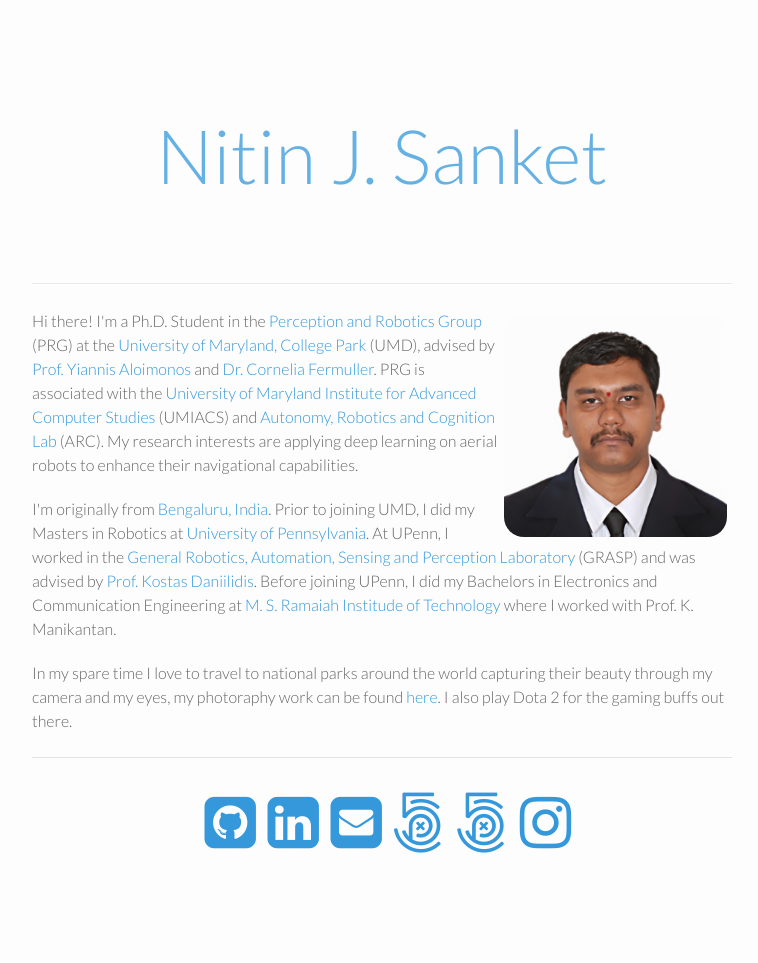
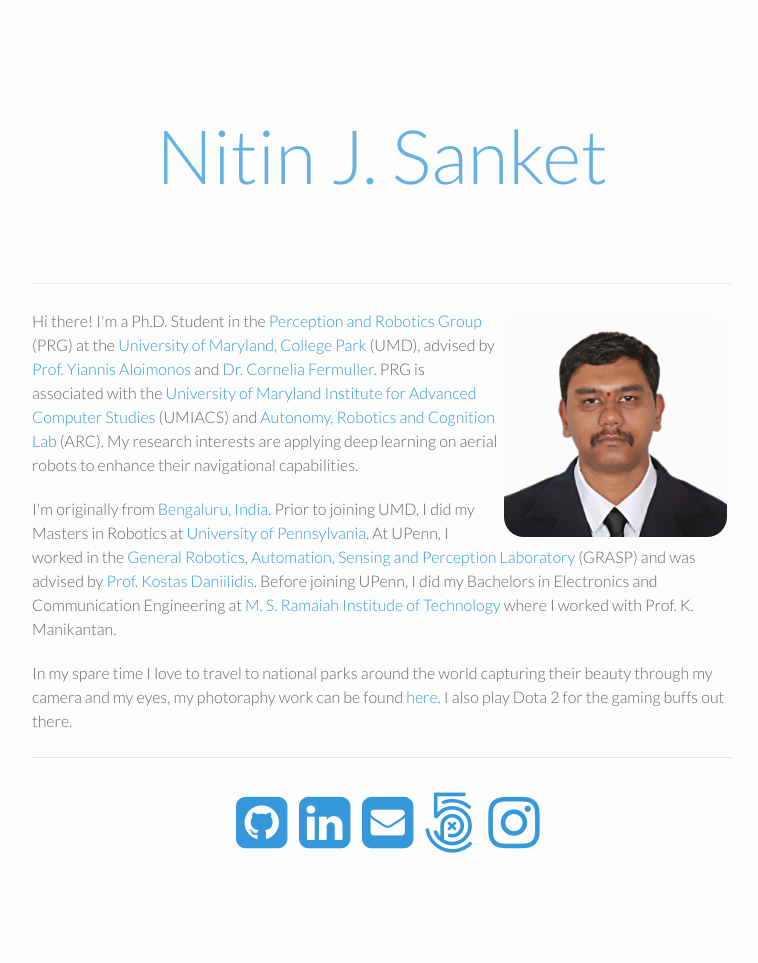
Before and after one commit to NitinJSanket/nitinjsanket.github.io.bak, a Jekyll site: the page built from index.html, in a window 1280 px wide. Shown: the part 100-1063 px from the top of the page, without its empty margins (258-1016 px from the left). Built offline with Jekyll 4.4.1, drawn with Linux system fonts in a browser that asks for light colours; the list of posts is cut into pages by our own code; grey boxes are pictures that could not be loaded.

```diff
--- a/index.html
+++ b/index.html
@@ -32,9 +32,6 @@
      <a href="//500px.com/{{ site.author.500px }}" target="_blank">
       <i class="fa fa-500px"></i>
     </a>
-    <a href="//500px.com/{{ site.author.500px }}" target="_blank">
-      <i class="fa fa-500px"></i>
-    </a>
     <a href="//instagram.com/{{ site.author.instagram }}" target="_blank">
       <i class="fa fa-instagram"></i>
     </a>
```
